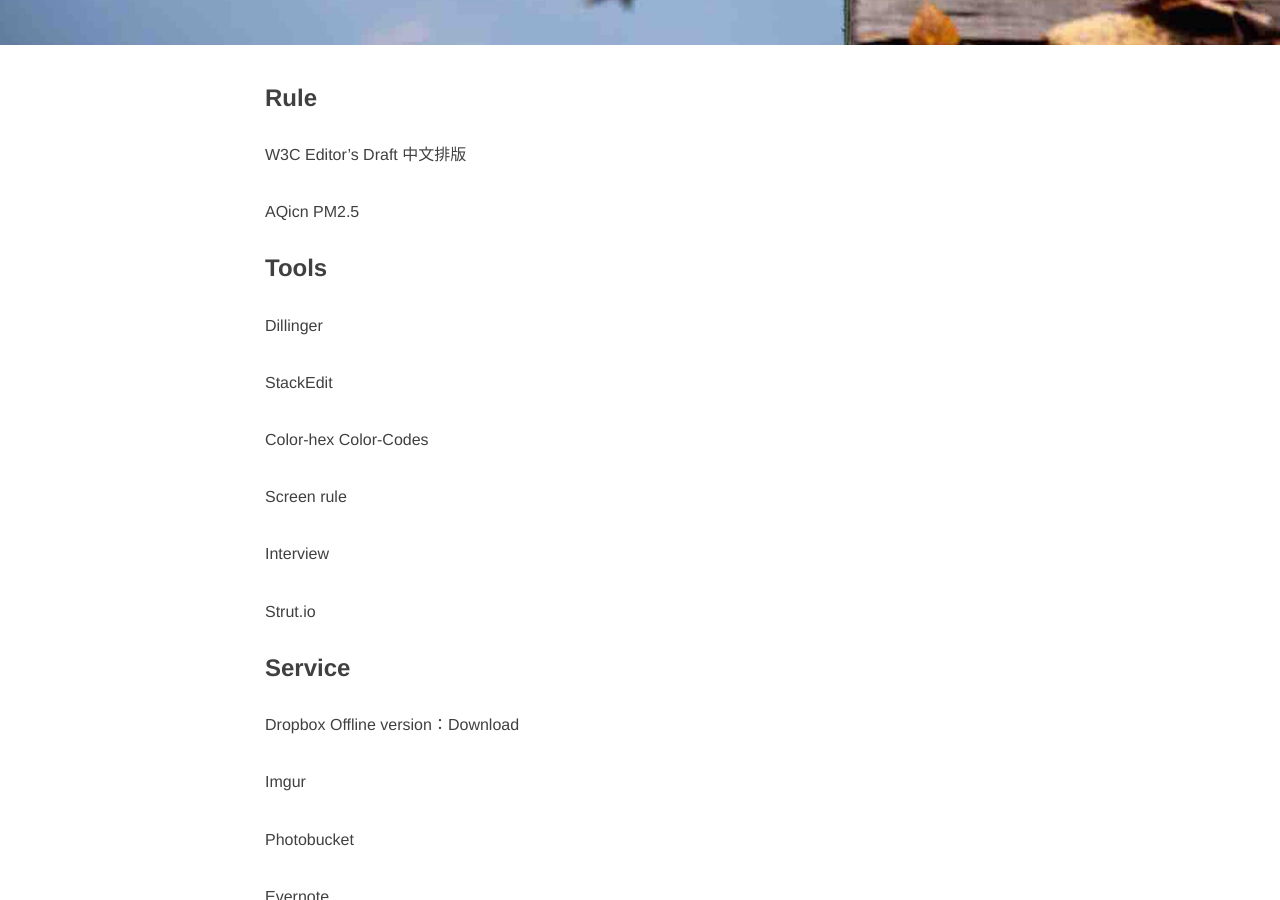
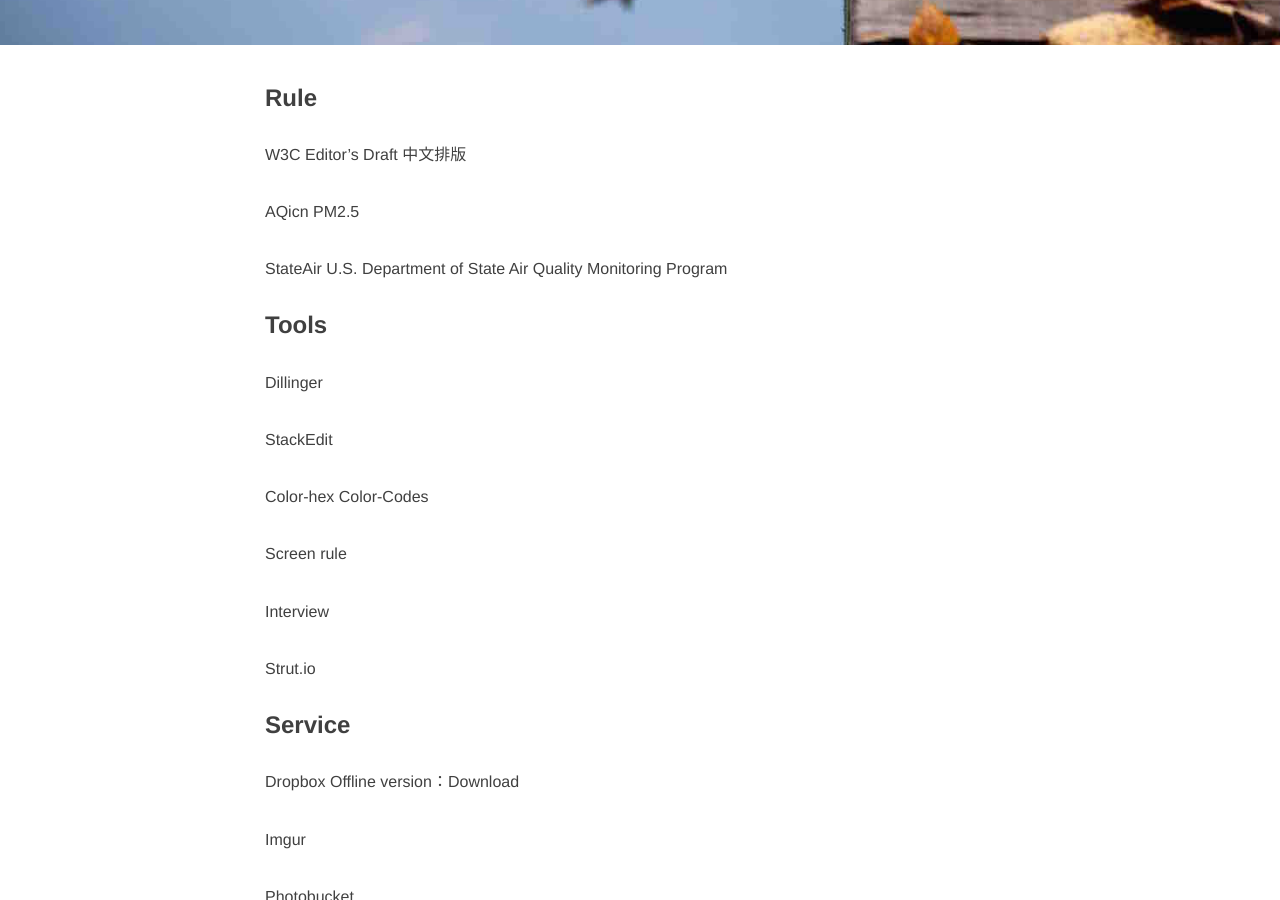
Before and after one commit to Azeril/Microdust, a Jekyll site: the page built from Tools.md, in a window 1280 px wide and 900 px high, scrolled down 383 px. Built offline with Jekyll 4.4.1, drawn with Linux system fonts in a browser that asks for light colours; nearby versions of some CDN libraries.

Commit message:
add a new website to tools list

```diff
--- a/Tools.md
+++ b/Tools.md
@@ -11,6 +11,8 @@
 [W3C Editor's Draft](http://w3c.github.io/clreq/#glyphs_sizes_and_positions_in_character_faces_of_punctuation_marks) 中文排版
 
 [AQicn](http://aqicn.org/city/) PM2.5
+
+[StateAir](http://stateair.net/) U.S. Department of State Air Quality Monitoring Program
 
 ### Tools
 
```
